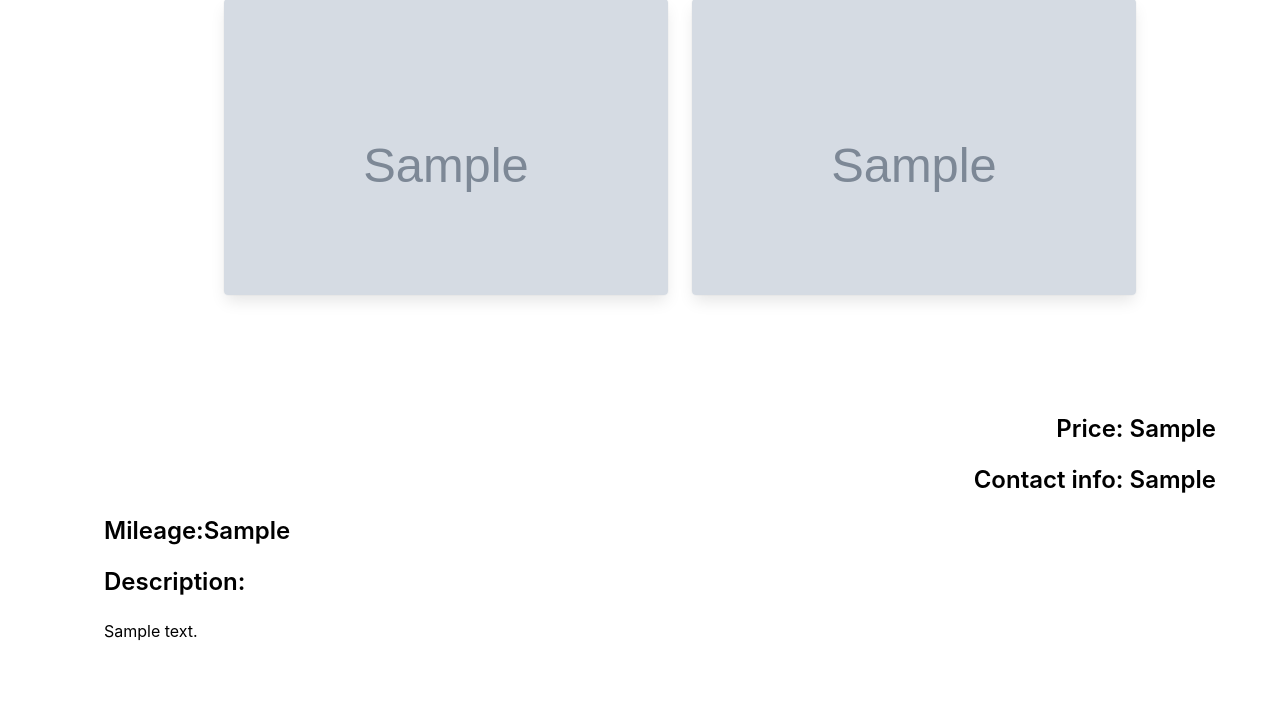
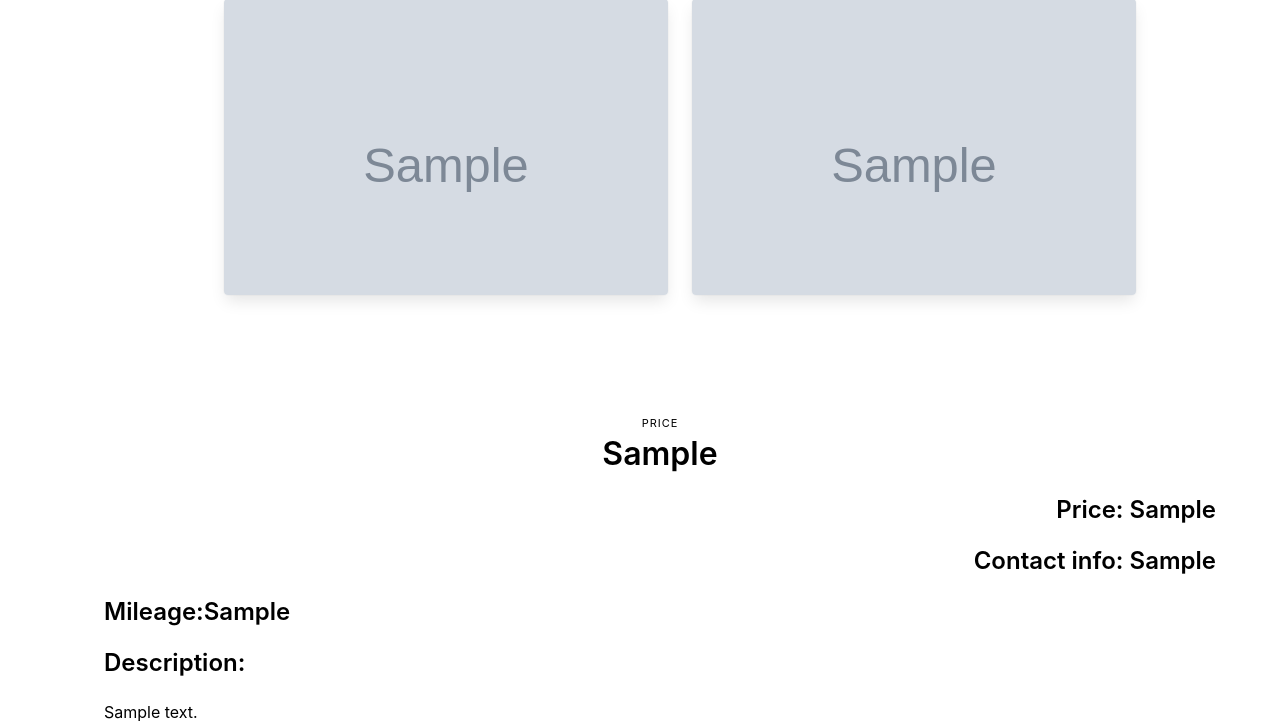
Before and after one commit to Bigs55stock/sellcar, a Django app: page /cars/1/ in a window 1280 px wide. Shown: the part 727-1448 px from the top of the page. Before the commit the page ends 1368 px from the top, so only its background shows below. Run offline with Django 4.2, Linux system fonts and the light colour scheme; tables that the repository leaves empty hold one stand-in row (values such as "Sample post"); grey boxes marked "Sample" are stand-in pictures.

Commit message:
price layout using nav level

```diff
--- a/cars_ad/templates/car_detail.html
+++ b/cars_ad/templates/car_detail.html
@@ -41,6 +41,14 @@
                         </div>
                    </div>
             </section>
+            <nav class="level">
+                <div class="level-item has-text-centered">
+                  <div>
+                    <p class="heading">Price</p>
+                    <p class="title">{{cars.price}}</p>
+                  </div>
+                </div>
+              </nav>
     <div class="detail__about">
         <h4 class="title is-4 has-text-right">Price: {{cars.price}}</h4>
         <h4 class="title is-4 has-text-right">Contact info: {{cars.contact}}</h4>
```
